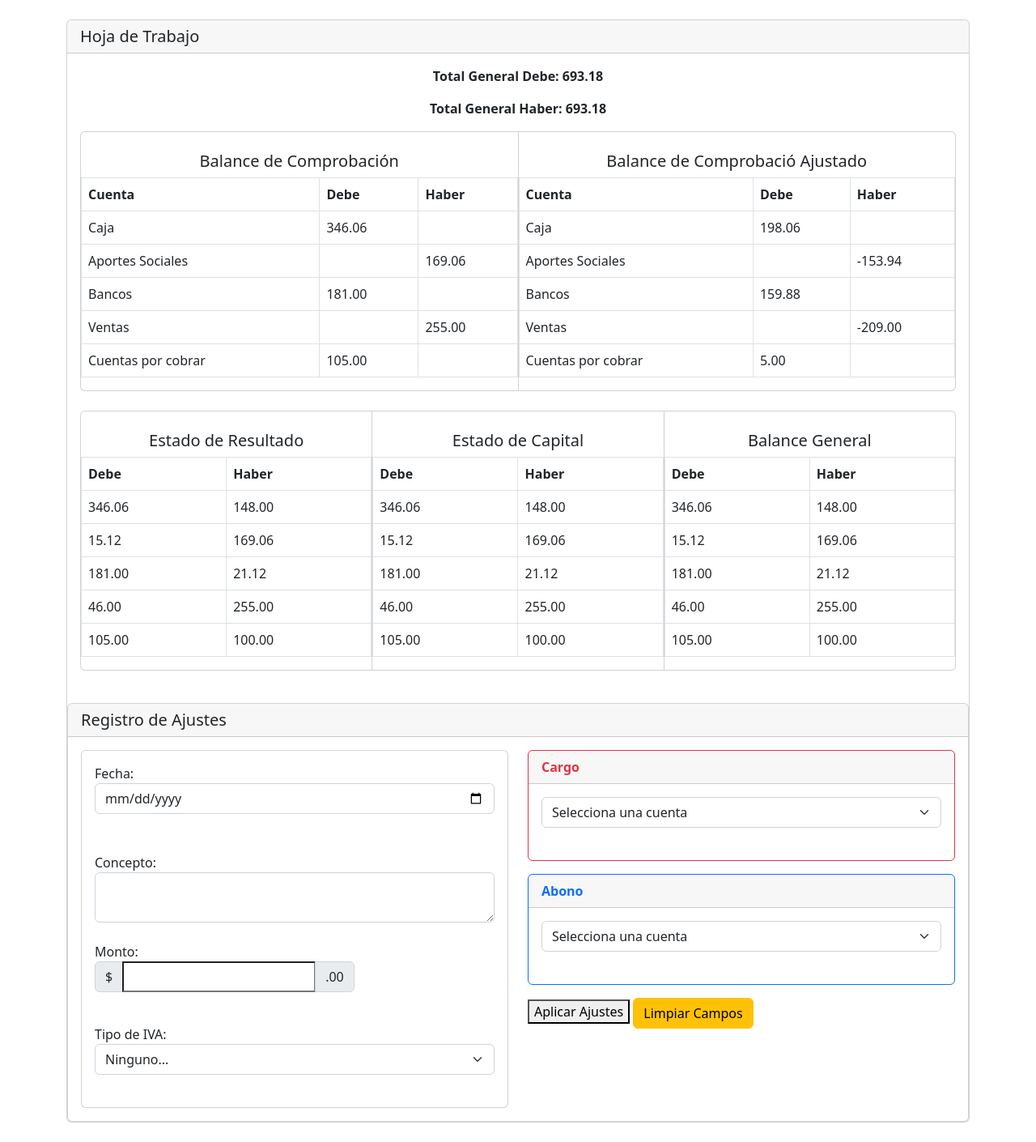
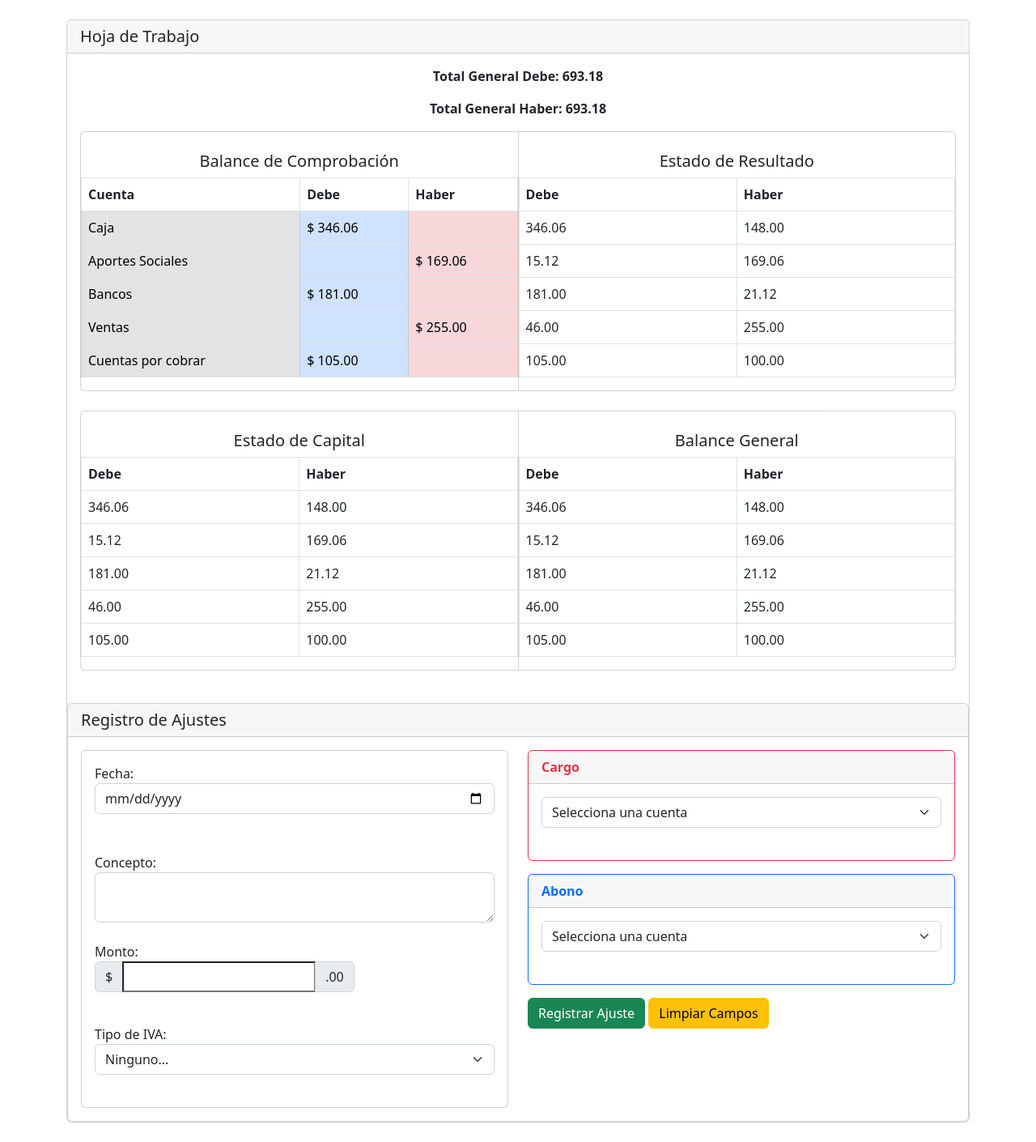
Before and after one commit to DanielAvelar2002/proyectoSIC, a Django app: page /hojaTrabajo in a window 1280 px wide. Shown: the part 141-1551 px from the top of the page at 81% size. Run offline with Django 4.2, Linux system fonts and the light colour scheme; data comes from the database, SQL or seed files in the repository; both versions use the stored data as it was after the commit; some libraries are stand-ins or nearby versions.

Commit message:
Hoja de trabajo
Agrege la funcionalidad de la Hoja de trabajo, ahora registra bien los ajustes y muestras el Balance General Ajustado-

```diff
--- a/sistema_contable/templates/transacciones/hoja_trabajo.html
+++ b/sistema_contable/templates/transacciones/hoja_trabajo.html
@@ -11,10 +11,10 @@
         <p class="fw-bolder text-center">Total General Debe: {{ total_general_debe }}</p>
         <p class="fw-bolder text-center">Total General Haber: {{ total_general_haber }}</p>
         <div class="card-group">
-            <!--Balance de comprobacion-->
+            <!--Balance de Comprobacion Ajustado-->
             <div class="card">
-                <br>
-                <h5 class="card-title text-center">Balance de Comprobación</h5>
+            <br>
+            <h5 class="card-title text-center">{{ titulo }}</h5> <!--Cambia el titulo del Balance General cuando se registra un ajuste-->
                 <div class="table-responsive">
                     <table class="table table-bordered">
                         <tr>
@@ -24,65 +24,20 @@
                         </tr>
                         {% for cuenta in balance %}
                         <tr>
-                            <td>{{ cuenta.nombre_cuenta }}</td>
+                            <td class="table-secondary">{{ cuenta.nombre_cuenta }}</td>
                             {% if cuenta.saldo_debe > 0 %}
-                                <td>{{ cuenta.total_debe }}</td>
-                                <td></td>
+                                <td class="table-primary">$ {{ cuenta.total_debe }}</td>
+                                <td class="table-danger"> </td>
                             {% else %}
-                                <td></td>
-                                <td>{{ cuenta.total_haber }}</td>
+                                <td class="table-primary"></td>
+                                <td class="table-danger">$ {{ cuenta.total_haber }}</td>
                             {% endif %}
                         </tr>
                         {% endfor %}
                     </table>
                 </div>
             </div>
-            <!--Ajustes
-            <div class="card">
-                <br><h5 class="card-title text-center">Ajustes</h5>
-                <div class="table-responsive">
-                    <table class="table table-bordered">
-                        <tr>
-                            <th>Debe</th>
-                            <th>Haber</th>
-                        </tr>
-                        {% for cuenta in balance %}
-                        <tr>
-                            <td readonly>{{ cuenta.nombre_cuenta }}</td>
-                            <td readonly>{{ cuenta.saldo_debe|default:'' }}</td>
-                            <td readonly>{{ cuenta.saldo_haber|default:'' }}</td>
-                        </tr>
-                        {% endfor %}
-                    </table>
 
-                </div>
-            </div>-->
-            <!--Balance de Comprobacion Ajustado-->
-            <div class="card">
-            <br>
-                <h5 class="card-title text-center">Balance de Comprobació Ajustado</h5>
-                <div class="table-responsive">
-
-                    <table class="table table-bordered">
-                        <tr>
-                            <th>Cuenta</th>
-                            <th>Debe</th>
-                            <th>Haber</th>
-                        </tr>
-                        {% for cuenta in balance %}
-                        <tr>
-                            <td readonly>{{ cuenta.nombre_cuenta }}</td>
-                            <td readonly>{{ cuenta.saldo_debe|default:'' }}</td>
-                            <td readonly>{{ cuenta.saldo_haber|default:'' }}</td>
-                        </tr>
-                        {% endfor %}
-                    </table>
-                </div>
-            </div>
-        </div>
-        <br>
-        <!--Columna 2-->
-        <div class="card-group">
             <!--Estado de Resultado-->
             <div class="card">
                 <br>
@@ -102,6 +57,11 @@
                     </table>
                 </div>
             </div>
+        </div>
+        <br>
+        <!--Columna 2-->
+        <div class="card-group">
+
             <!--Estado de Capital-->
             <div class="card">
                 <br>
@@ -144,8 +104,8 @@
     </div>
 <br>
 
-
-<form method="post" action="{% url 'hojaTrabajo' %}" onsubmit="return validarMonto()">
+<!--Inicio del Formulario-->
+<form id="formulario-transaccion" method="post" action="{% url 'hojaTrabajo' %}" onsubmit="return validarMonto()">
   {% csrf_token %}
   <div class="card">
       <h5 class="card-header">Registro de Ajustes</h5>
@@ -198,12 +158,9 @@
                           </select><br>
                       </div>
                   </div>
-
                   <div class="card border-primary mb-3">
                       <div class="card-header text-primary fw-bold">Abono</div>
                       <div class="card-body">
-
-
                           <select name="abono_cuenta" class="form-select" required>
                               <option value="" selected disabled>Selecciona una cuenta</option>
                               {% for cuenta in cuentas %}
@@ -213,7 +170,7 @@
                       </div>
                   </div>
 
-                  <button onclick="aplicarAjustes()">Aplicar Ajustes</button>
+                  <input type="submit" class="btn btn-success" value="Registrar Ajuste">
                   <input type="button" class="btn btn-warning" value="Limpiar Campos" id="limpiarCampos">
               </div>
           </div>
@@ -221,50 +178,23 @@
   </div>
 </form> <!--FIn del Formulario-->
 
+<script>
+document.addEventListener("DOMContentLoaded", function() {
+    // Captura el formulario por su id
+    const formularioTransaccion = document.getElementById("formulario-transaccion");
 
-<script>
+    // Captura el título por su id
+    const tituloBalance = document.getElementById("balance-title");
 
-// Variables globales
-var balanceAjustado = null;
-
-// Función para cargar el Balance de Comprobación Ajustado
-function cargarBalanceAjustado() {
-    // Obtener el Balance de Comprobación Ajustado del servidor
-    $.ajax({
-        url: '/transacciones/obtener_balance_ajustado',
-        type: 'GET',
-        dataType: 'json',
-        success: function(data) {
-            // Guardar el Balance de Comprobación Ajustado en una variable global
-            balanceAjustado = data;
-
-            // Actualizar la tabla con los datos del Balance de Comprobación Ajustado
-            updateTable();
+    // Agrega un evento de envío al formulario
+    formularioTransaccion.addEventListener("submit", function(event) {
+        // Verifica si el formulario es válido antes de cambiar el título
+        if (formularioTransaccion.checkValidity()) {
+            // Cambia el contenido del título
+            tituloBalance.textContent = "Balance de Comprobación Ajustado";
         }
     });
-}
-
-// Función para actualizar la tabla
-function updateTable() {
-    // Obtener las filas de la tabla
-    var rows = document.querySelectorAll('table tbody tr');
-
-    // Recorrer las filas de la tabla
-    for (var i = 0; i < rows.length; i++) {
-        // Obtener la cuenta de la fila actual
-        var cuenta = rows[i].querySelector('td:nth-child(1)').textContent;
-
-        // Obtener el saldo de la cuenta
-        var saldo = balanceAjustado.saldo[cuenta];
-
-        // Actualizar la celda del saldo
-        rows[i].querySelector('td:nth-child(2)').textContent = saldo;
-        rows[i].querySelector('td:nth-child(3)').textContent = saldo;
-    }
-}
-
-// Inicializar la función
-cargarBalanceAjustado();
+});
 
 </script>
 
--- a/sistema_contable/views.py
+++ b/sistema_contable/views.py
@@ -135,10 +135,16 @@ def balanzaComprobacion(request):
 
 
 def hojaTrabajo(request):
+
+    titulo='Balance de Comprobación'
+
+
     #logica para el registro de AJUSTES
     if request.method == 'POST':
         form = TransaccionForm(request.POST)
         if form.is_valid():
+            titulo='Balance de Comprobación Ajustado'
+
             form.save()
             # Puedes redirigir a una página de confirmación o hacer lo que necesites
             #redirect('transacciones/registro_transaccion.html')
@@ -148,6 +154,7 @@ def hojaTrabajo(request):
     # Cargar opciones de clases de cuentas y cuentas desde la base de datos
     clases_de_cuentas = ClaseCuenta.objects.all()
     cuentas = Cuenta.objects.all()
+
 
 
     #Logica para traer el balance de comprobacion
@@ -193,6 +200,7 @@ def hojaTrabajo(request):
     total_general_haber = sum(cuenta['total_haber'] for cuenta in balance)
 
     return render(request, 'transacciones/hoja_trabajo.html', {
+        'titulo': titulo,
         #salidas del registro de transacciones
         'form': form,
         'clases_de_cuentas': clases_de_cuentas,
@@ -204,5 +212,6 @@ def hojaTrabajo(request):
         'total_general_haber': total_general_haber,
     })
 
+
 def cierraContable(request):
     return render(request, 'transacciones/cierre_contable.html')
```
Also changed, not shown: sistema_contable/templates/transacciones/registro_transaccion.html (+0 -22 lines), db.sqlite3.
